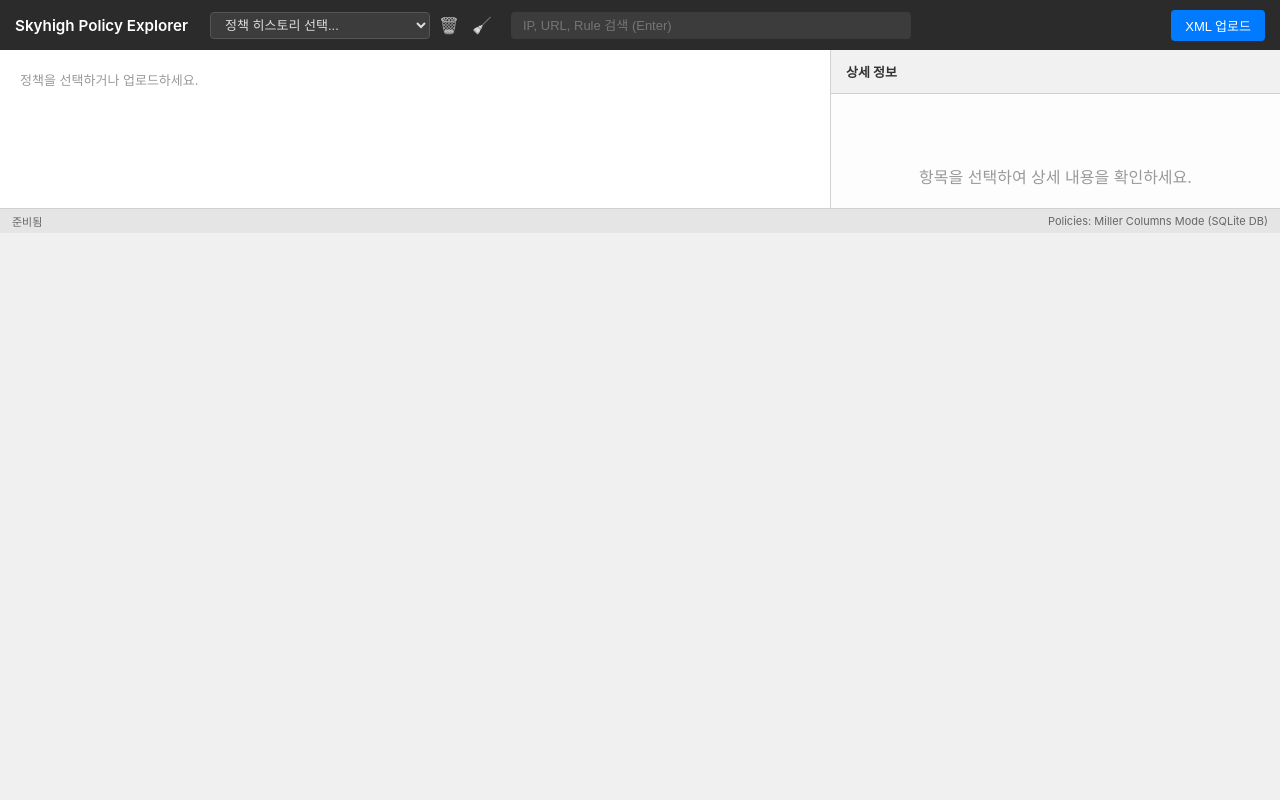
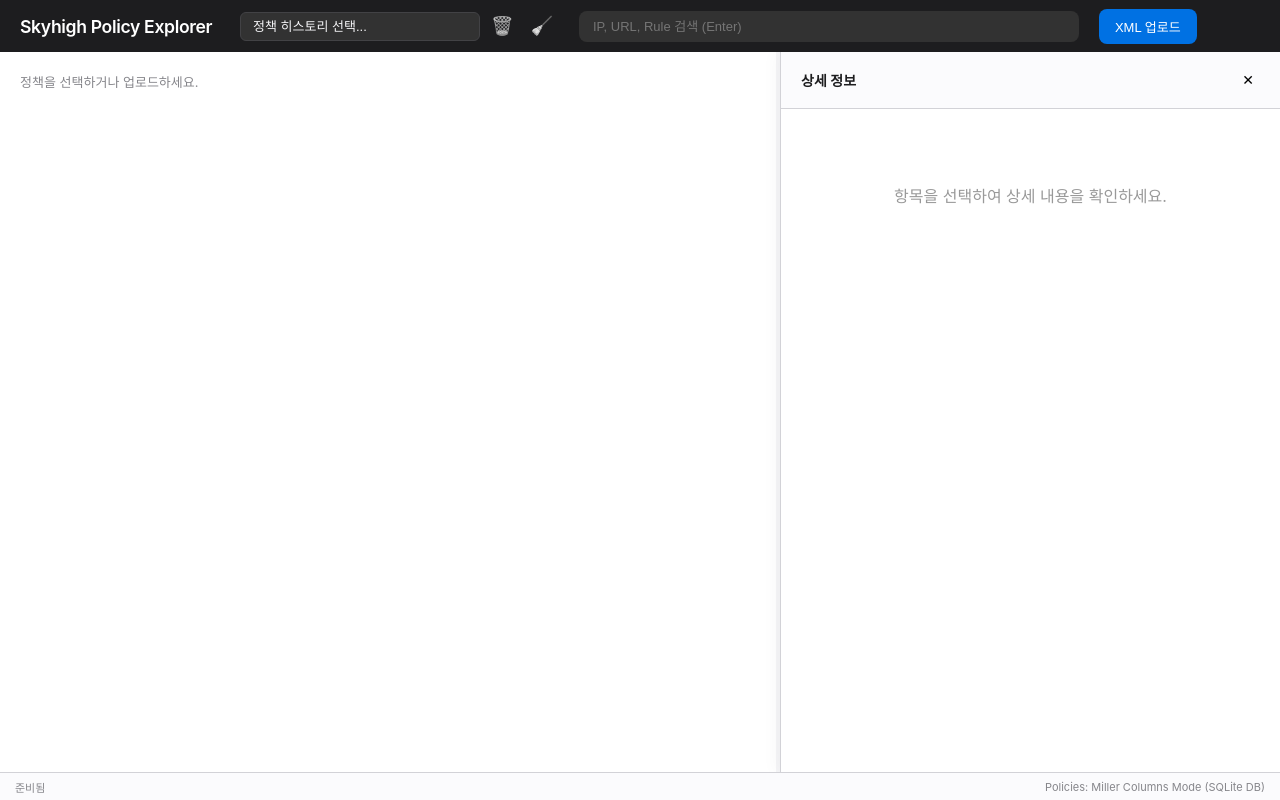
Before and after one commit to khunseop/proxy-policy-parser, a FastAPI app: page / in a window 1280 px wide. Run offline with FastAPI, Linux system fonts and the light colour scheme; data that the repository does not hold is empty.

Commit message:
feat(ui): improve layout, fix scrolling, and implement object mapping in condition view

```diff
--- a/app/static/css/style.css
+++ b/app/static/css/style.css
@@ -1,33 +1,84 @@
 :root {
-    --bg-color: #f0f0f0;
-    --header-bg: #2b2b2b;
+    --bg-color: #f5f5f7;
+    --header-bg: #1d1d1f;
     --sidebar-bg: #ffffff;
-    --border-color: #d1d1d1;
-    --primary-color: #007aff; /* macOS Blue */
-    --text-color: #333333;
-    --hover-bg: #e5e5e5;
-    --selected-bg: #007aff;
+    --border-color: #d2d2d7;
+    --primary-color: #0071e3;
+    --text-color: #1d1d1f;
+    --secondary-text: #86868b;
+    --hover-bg: #f5f5f7;
+    --selected-bg: #0071e3;
     --selected-text: #ffffff;
-    --col-width: 280px;
+    --col-width: 300px;
+    --header-height: 52px;
+    --footer-height: 28px;
 }
 
 * { box-sizing: border-box; margin: 0; padding: 0; }
-body { font-family: -apple-system, BlinkMacSystemFont, "Segoe UI", Roboto, sans-serif; height: 100vh; display: flex; flex-direction: column; background: var(--bg-color); color: var(--text-color); overflow: hidden; }
+body {
+    font-family: -apple-system, BlinkMacSystemFont, "SF Pro Text", "Myriad Set Pro", "Helvetica Neue", Helvetica, Arial, sans-serif;
+    height: 100vh;
+    display: flex;
+    flex-direction: column;
+    background: var(--bg-color);
+    color: var(--text-color);
+    overflow: hidden;
+}
 
 /* Header */
-.app-header { background: var(--header-bg); color: white; height: 50px; display: flex; align-items: center; gap: 15px; padding: 0 15px; flex-shrink: 0; z-index: 100; }
-.logo { font-weight: 600; font-size: 0.95rem; min-width: 180px; }
-.history-container select { padding: 4px 10px; border-radius: 4px; background: #3c3c3c; color: #ddd; border: 1px solid #555; font-size: 13px; width: 220px; outline: none; }
-.btn-icon { background: none; border: none; cursor: pointer; font-size: 16px; padding: 4px; border-radius: 4px; filter: grayscale(1); transition: filter 0.2s, background 0.2s; }
-.btn-icon:hover { filter: grayscale(0); background: #444; }
+.app-header {
+    background: var(--header-bg);
+    color: white;
+    height: var(--header-height);
+    display: flex;
+    align-items: center;
+    gap: 20px;
+    padding: 0 20px;
+    flex-shrink: 0;
+    z-index: 100;
+}
+.logo { font-weight: 600; font-size: 1.1rem; letter-spacing: -0.02em; min-width: 200px; }
+.history-container select {
+    padding: 6px 12px;
+    border-radius: 6px;
+    background: #323232;
+    color: #f5f5f7;
+    border: 1px solid #424245;
+    font-size: 13px;
+    width: 240px;
+    outline: none;
+    appearance: none;
+    cursor: pointer;
+}
+.btn-icon { background: none; border: none; cursor: pointer; font-size: 18px; padding: 6px; border-radius: 6px; filter: grayscale(1); transition: all 0.2s; }
+.btn-icon:hover { filter: grayscale(0); background: #424245; transform: scale(1.1); }
 
-.search-container { flex: 1; position: relative; }
-.search-container input { width: 100%; max-width: 400px; padding: 6px 12px; border-radius: 4px; border: none; background: #3c3c3c; color: white; font-size: 13px; outline: none; }
-.btn { padding: 6px 14px; border-radius: 4px; border: none; cursor: pointer; font-size: 13px; font-weight: 500; }
+.search-container { flex: 1; position: relative; max-width: 500px; }
+.search-container input {
+    width: 100%;
+    padding: 8px 14px;
+    border-radius: 8px;
+    border: none;
+    background: #323232;
+    color: white;
+    font-size: 13px;
+    outline: none;
+    transition: background 0.2s;
+}
+.search-container input:focus { background: #424245; }
+
+.btn { padding: 8px 16px; border-radius: 8px; border: none; cursor: pointer; font-size: 13px; font-weight: 500; transition: all 0.2s; }
 .btn.primary { background: var(--primary-color); color: white; }
+.btn.primary:hover { background: #0077ed; }
 
 /* Main Layout */
-.app-main { display: flex; flex: 1; overflow: hidden; position: relative; }
+.app-main {
+    display: flex;
+    flex: 1;
+    overflow: hidden;
+    position: relative;
+    height: calc(100vh - var(--header-height) - var(--footer-height));
+}
 
 /* Miller Columns Container */
 .tree-container {
@@ -37,6 +88,7 @@ body { font-family: -apple-system, BlinkMacSystemFont, "Segoe UI", Roboto, sans-
     overflow-y: hidden;
     background: white;
     scrollbar-width: thin;
+    height: 100%;
 }
 
 /* Individual Column */
@@ -47,58 +99,189 @@ body { font-family: -apple-system, BlinkMacSystemFont, "Segoe UI", Roboto, sans-
     height: 100%;
     overflow-y: auto;
     background: white;
+    display: flex;
+    flex-direction: column;
 }
 
 /* Tree Item */
 .tree-item {
-    padding: 6px 12px;
+    padding: 8px 16px;
     cursor: pointer;
     display: flex;
     align-items: center;
     font-size: 13px;
     white-space: nowrap;
     position: relative;
+    border-bottom: 1px solid #f9f9fb;
+    transition: background 0.15s;
 }
 .tree-item:hover { background: var(--hover-bg); }
 .tree-item.selected { background: var(--selected-bg); color: var(--selected-text); }
-.tree-item .icon { margin-right: 8px; font-size: 14px; }
-.tree-item .arrow { margin-left: auto; font-size: 10px; opacity: 0.5; }
+.tree-item .icon { margin-right: 10px; font-size: 16px; }
+.tree-item .name { flex: 1; overflow: hidden; text-overflow: ellipsis; }
+.tree-item .arrow { margin-left: 8px; font-size: 10px; opacity: 0.4; }
 .tree-item.selected .arrow { opacity: 1; color: white; }
 
 /* Detail Inspector (Fixed Right) */
 .detail-panel {
-    width: 450px;
-    background: #fdfdfd;
+    width: 500px;
+    background: #ffffff;
     border-left: 1px solid var(--border-color);
     display: flex;
     flex-direction: column;
     flex-shrink: 0;
     z-index: 10;
+    box-shadow: -5px 0 15px rgba(0,0,0,0.03);
+    height: 100%;
 }
-.detail-header { padding: 12px 15px; border-bottom: 1px solid var(--border-color); font-weight: bold; background: #f1f1f1; font-size: 13px; }
-.detail-container { padding: 20px; overflow-y: auto; flex: 1; }
+.detail-header {
+    padding: 14px 20px;
+    border-bottom: 1px solid var(--border-color);
+    font-weight: 600;
+    background: #fbfbfd;
+    font-size: 14px;
+    display: flex;
+    justify-content: space-between;
+    align-items: center;
+}
+.detail-container {
+    padding: 24px;
+    overflow-y: auto;
+    flex: 1;
+    height: 100%;
+}
 
 /* Typography in Detail */
-.detail-card h2 { font-size: 1.2rem; margin-bottom: 8px; display: flex; align-items: center; gap: 8px; }
-.path-text { font-size: 11px; color: #888; margin-bottom: 20px; word-break: break-all; font-family: monospace; }
-.label { font-size: 10px; font-weight: bold; color: #999; text-transform: uppercase; margin-bottom: 6px; display: block; border-left: 2px solid var(--border-color); padding-left: 6px; }
-.value { background: #f8f8f8; padding: 10px; border-radius: 4px; border: 1px solid #eee; font-family: monospace; font-size: 13px; white-space: pre-wrap; line-height: 1.4; margin-bottom: 15px; }
-.value.condition { border-left: 3px solid var(--primary-color); background: #f0f7ff; color: #003a8c; }
-.badge { padding: 2px 6px; border-radius: 10px; font-size: 10px; color: white; }
-.badge.enabled { background: #28a745; }
-.badge.disabled { background: #6c757d; }
+.detail-card h2 {
+    font-size: 1.4rem;
+    margin-bottom: 12px;
+    display: flex;
+    align-items: center;
+    gap: 10px;
+    font-weight: 700;
+    letter-spacing: -0.02em;
+}
+.path-text {
+    font-size: 12px;
+    color: var(--secondary-text);
+    margin-bottom: 24px;
+    word-break: break-all;
+    background: #f5f5f7;
+    padding: 8px 12px;
+    border-radius: 6px;
+}
+.detail-row { margin-bottom: 20px; }
+.label {
+    font-size: 11px;
+    font-weight: 700;
+    color: var(--secondary-text);
+    text-transform: uppercase;
+    margin-bottom: 8px;
+    display: block;
+}
+.value {
+    background: #ffffff;
+    padding: 12px;
+    border-radius: 8px;
+    border: 1px solid var(--border-color);
+    font-family: 'SF Mono', SFMono-Regular, ui-monospace, Menlo, monospace;
+    font-size: 13px;
+    white-space: pre-wrap;
+    line-height: 1.5;
+    position: relative;
+}
+.value.condition {
+    border-left: 4px solid var(--primary-color);
+    background: #f0f7ff;
+    color: #003a8c;
+}
+.value.condition .list-link {
+    color: var(--primary-color);
+    text-decoration: underline;
+    cursor: pointer;
+    font-weight: 600;
+}
+.value.condition .list-link:hover {
+    color: #0077ed;
+}
+
+.badge { padding: 3px 8px; border-radius: 12px; font-size: 11px; color: white; font-weight: 600; }
+.badge.enabled { background: #34c759; }
+.badge.disabled { background: #8e8e93; }
+
+/* Object Detail View */
+.object-view {
+    margin-top: 15px;
+    border: 1px solid var(--border-color);
+    border-radius: 8px;
+    overflow: hidden;
+}
+.object-view-header {
+    background: #f5f5f7;
+    padding: 8px 12px;
+    font-weight: 600;
+    font-size: 12px;
+    border-bottom: 1px solid var(--border-color);
+}
+.object-list {
+    list-style: none;
+    max-height: 300px;
+    overflow-y: auto;
+    background: white;
+}
+.object-list li {
+    padding: 8px 12px;
+    border-bottom: 1px solid #f0f0f0;
+    font-family: 'SF Mono', monospace;
+    font-size: 12px;
+    display: flex;
+    justify-content: space-between;
+}
+.object-list li:last-child { border-bottom: none; }
+.object-list li .entry-type {
+    font-size: 10px;
+    color: #999;
+    background: #eee;
+    padding: 2px 4px;
+    border-radius: 4px;
+}
 
 /* Footer */
-.app-footer { height: 25px; background: #e5e5e5; border-top: 1px solid var(--border-color); display: flex; align-items: center; justify-content: space-between; padding: 0 12px; font-size: 11px; color: #666; }
+.app-footer {
+    height: var(--footer-height);
+    background: #fbfbfd;
+    border-top: 1px solid var(--border-color);
+    display: flex;
+    align-items: center;
+    justify-content: space-between;
+    padding: 0 15px;
+    font-size: 11px;
+    color: var(--secondary-text);
+    flex-shrink: 0;
+}
 
 /* Search Results Overlay */
 .search-results-overlay {
-    position: absolute; top: 45px; left: 0; width: 600px; max-height: 400px;
-    background: white; border: 1px solid var(--border-color); box-shadow: 0 10px 25px rgba(0,0,0,0.15);
-    z-index: 200; display: none; overflow-y: auto; border-radius: 8px;
+    position: absolute; top: calc(var(--header-height) - 5px); left: 240px; width: 500px; max-height: 500px;
+    background: white; border: 1px solid var(--border-color); box-shadow: 0 15px 40px rgba(0,0,0,0.15);
+    z-index: 200; display: none; overflow-y: auto; border-radius: 12px;
 }
-.search-item { padding: 10px 15px; border-bottom: 1px solid #f0f0f0; cursor: pointer; color: #333; }
-.search-item:hover { background: #f8f9fa; }
-.search-item .name { font-weight: bold; font-size: 13px; }
-.search-item .path { font-size: 11px; color: #888; }
-.loading { padding: 20px; text-align: center; color: #999; font-size: 13px; }
+.search-item { padding: 12px 18px; border-bottom: 1px solid #f0f0f0; cursor: pointer; transition: background 0.2s; }
+.search-item:hover { background: var(--hover-bg); }
+.search-item .name { font-weight: 600; font-size: 13px; margin-bottom: 2px; }
+.search-item .path { font-size: 11px; color: var(--secondary-text); }
+.loading { padding: 30px; text-align: center; color: var(--secondary-text); font-size: 13px; }
+
+/* Resizer */
+.resizer {
+    width: 4px;
+    cursor: col-resize;
+    background: transparent;
+    transition: background 0.3s;
+    height: 100%;
+    flex-shrink: 0;
+    z-index: 20;
+}
+.resizer:hover, .resizer.resizing {
+    background: var(--primary-color);
+}
--- a/app/static/js/app.js
+++ b/app/static/js/app.js
@@ -1,6 +1,10 @@
 let currentSetId = null;
+let objectsMap = {}; // list_id -> { name, entries: [] }
 
-window.onload = loadHistory;
+window.onload = () => {
+    loadHistory();
+    initResizer();
+};
 
 // 전역 클릭 시 검색 결과 닫기
 document.addEventListener('click', (e) => {
@@ -9,6 +13,46 @@ document.addEventListener('click', (e) => {
         searchResults.style.display = 'none';
     }
 });
+
+function initResizer() {
+    const resizer = document.getElementById('drag-resizer');
+    const panel = document.getElementById('detail-view');
+    let isResizing = false;
+
+    resizer.addEventListener('mousedown', (e) => {
+        isResizing = true;
+        document.body.style.cursor = 'col-resize';
+        resizer.classList.add('resizing');
+    });
+
+    document.addEventListener('mousemove', (e) => {
+        if (!isResizing) return;
+        const width = window.innerWidth - e.clientX;
+        if (width > 300 && width < 800) {
+            panel.style.width = `${width}px`;
+        }
+    });
+
+    document.addEventListener('mouseup', () => {
+        isResizing = false;
+        document.body.style.cursor = 'default';
+        resizer.classList.remove('resizing');
+    });
+}
+
+function closeDetailView() {
+    const panel = document.getElementById('detail-view');
+    panel.style.display = 'none';
+    const resizer = document.getElementById('drag-resizer');
+    resizer.style.display = 'none';
+}
+
+function openDetailView() {
+    const panel = document.getElementById('detail-view');
+    panel.style.display = 'flex';
+    const resizer = document.getElementById('drag-resizer');
+    resizer.style.display = 'block';
+}
 
 async function loadHistory() {
     try {
@@ -27,6 +71,32 @@ async function loadHistory() {
     }
 }
 
+async function loadObjects(set_id) {
+    try {
+        const response = await fetch(`/api/v1/objects/${set_id}`);
+        const objects = await response.json();
+        objectsMap = {};
+        objects.forEach(obj => {
+            const id = obj.list_id;
+            if (!objectsMap[id]) {
+                objectsMap[id] = {
+                    name: obj.list_name,
+                    type: obj.list_type_id,
+                    entries: []
+                };
+            }
+            if (obj.entry_value) {
+                objectsMap[id].entries.push({
+                    value: obj.entry_value,
+                    type: obj.entry_type || 'default'
+                });
+            }
+        });
+    } catch (err) {
+        console.error("객체 데이터 로드 실패:", err);
+    }
+}
+
 async function handleSetChange() {
     currentSetId = document.getElementById('history-select').value;
     const treeContainer = document.getElementById('tree-container');
@@ -35,8 +105,11 @@ async function handleSetChange() {
     if (!currentSetId) {
         treeContainer.innerHTML = '<div class="loading" style="padding: 20px;">정책을 선택하거나 업로드하세요.</div>';
         detailContent.innerHTML = '<div class="empty-state" style="text-align:center; color:#999; margin-top:50px;">항목을 선택하여 상세 내용을 확인하세요.</div>';
+        objectsMap = {};
         return;
     }
+
+    await loadObjects(currentSetId);
     initFinder();
 }
 
@@ -90,6 +163,8 @@ async function handleFileUpload() {
         currentSetId = result.set_id;
         await loadHistory();
         document.getElementById('history-select').value = currentSetId;
+
+        await loadObjects(currentSetId);
         initFinder();
         document.getElementById('status-msg').innerText = "업로드 완료";
     } catch (err) {
@@ -123,7 +198,7 @@ async function addColumn(parentPath, colIndex) {
         colDiv.innerHTML = '';
 
         if (nodes.length === 0) {
-            colDiv.innerHTML = '<div style="padding:10px; color:#ccc; font-style:italic;">하위 항목 없음</div>';
+            colDiv.innerHTML = '<div style="padding:20px; color:#ccc; font-style:italic; text-align:center; font-size:12px;">하위 항목 없음</div>';
             return;
         }
 
@@ -133,14 +208,14 @@ async function addColumn(parentPath, colIndex) {
             const icon = node.Type === 'Group' ? '📁' : '📄';
             item.innerHTML = `
                 <span class="icon">${icon}</span>
-                <span class="name">${node.Name || 'Unnamed'}</span>
+                <span class="name" title="${node.Name}">${node.Name || 'Unnamed'}</span>
                 ${node.Type === 'Group' ? '<span class="arrow">▶</span>' : ''}
             `;
 
             item.onclick = (e) => {
                 colDiv.querySelectorAll('.tree-item').forEach(el => el.classList.remove('selected'));
                 item.classList.add('selected');
-                showDetail(node, item);
+                showDetail(node);
                 if (node.Type === 'Group') {
                     addColumn(node.Path, colIndex + 1);
                 } else {
@@ -156,7 +231,55 @@ async function addColumn(parentPath, colIndex) {
     }
 }
 
-function showDetail(item, element) {
+function formatCondition(condition) {
+    if (!condition || condition === 'Always') return 'Always';
+
+    // List(ID) 패턴을 찾아서 링크로 변환
+    return condition.replace(/List\(([^)]+)\)/g, (match, id) => {
+        const obj = objectsMap[id];
+        if (obj) {
+            return `<span class="list-link" onclick="showObjectDetail('${id}')" title="내용 보기">${obj.name}</span>`;
+        }
+        return match;
+    });
+}
+
+function showObjectDetail(listId) {
+    const obj = objectsMap[listId];
+    if (!obj) return;
+
+    // 기존 상세 정보 아래에 객체 정보 추가하거나 팝업?
+    // 여기서는 간단하게 detail-content에 덮어씌우지 않고 추가 정보를 보여줌
+    const existingObjView = document.getElementById('object-view-container');
+    if (existingObjView) existingObjView.remove();
+
+    const container = document.createElement('div');
+    container.id = 'object-view-container';
+    container.className = 'object-view';
+    container.innerHTML = `
+        <div class="object-view-header">
+            <span>List: ${obj.name} (${obj.type})</span>
+            <button class="btn-icon" style="font-size: 10px; float:right;" onclick="this.parentElement.parentElement.remove()">✕</button>
+        </div>
+        <ul class="object-list">
+            ${obj.entries.map(e => `<li><span>${e.value}</span> <span class="entry-type">${e.type}</span></li>`).join('')}
+            ${obj.entries.length === 0 ? '<li style="color:#999; font-style:italic;">항목 없음</li>' : ''}
+        </ul>
+    `;
+
+    const detailContainer = document.getElementById('detail-content');
+    // Condition 영역 바로 다음에 삽입 시도
+    const conditionRow = detailContainer.querySelector('.detail-row:nth-child(3)');
+    if (conditionRow) {
+        conditionRow.after(container);
+    } else {
+        detailContainer.appendChild(container);
+    }
+    container.scrollIntoView({ behavior: 'smooth', block: 'nearest' });
+}
+
+function showDetail(item) {
+    openDetailView();
     const container = document.getElementById('detail-content');
     container.innerHTML = `
         <div class="detail-card">
@@ -165,7 +288,7 @@ function showDetail(item, element) {
 
             <div class="detail-row">
                 <span class="label">Condition (조건)</span>
-                <div class="value condition">${item.Condition || 'Always'}</div>
+                <div class="value condition">${formatCondition(item.Condition)}</div>
             </div>
 
             ${item.Type === 'Rule' ? `
@@ -177,22 +300,22 @@ function showDetail(item, element) {
 
             <div class="detail-row">
                 <span class="label">Technical Info</span>
-                <div class="value grid-2" style="display:grid; grid-template-columns:1fr 1fr; gap:10px; font-size:12px;">
-                    <div><strong>ID:</strong> ${item.ID}</div>
-                    <div><strong>Cloud:</strong> ${item.CloudSynced || 'False'}</div>
-                    <div><strong>Cycle:</strong> ${item.CycleRequest ? 'Req' : ''} ${item.CycleResponse ? 'Res' : ''}</div>
-                    <div><strong>Rights:</strong> ${item.DefaultRights}</div>
+                <div class="value" style="display:grid; grid-template-columns:1fr 1fr; gap:12px; font-size:12px; font-family: sans-serif;">
+                    <div><span style="color:#888">ID:</span> ${item.ID}</div>
+                    <div><span style="color:#888">Cloud:</span> ${item.CloudSynced === 'true' ? 'Yes' : 'No'}</div>
+                    <div><span style="color:#888">Cycle:</span> ${item.CycleRequest === 'true' ? 'Req' : ''} ${item.CycleResponse === 'true' ? 'Res' : ''}</div>
+                    <div><span style="color:#888">Rights:</span> ${item.DefaultRights}</div>
                 </div>
             </div>
 
             <div class="detail-row">
                 <span class="label">ACElements</span>
-                <div class="value" style="font-size:11px; overflow-x:auto;">${item.ACElements}</div>
+                <div class="value" style="font-size:11px; overflow-x:auto; background: #fafafa;">${item.ACElements || 'None'}</div>
             </div>
 
             <div class="detail-row">
                 <span class="label">Description (설명)</span>
-                <div class="value">${item.Description || '-'}</div>
+                <div class="value" style="font-family: sans-serif;">${item.Description || '-'}</div>
             </div>
         </div>
     `;
@@ -228,8 +351,9 @@ async function handleSearch(event) {
                 <div class="path">${item.Path}</div>
             `;
             div.onclick = () => {
-                showDetail(item, null);
+                showDetail(item);
                 resultsOverlay.style.display = 'none';
+                // TODO: 트리를 해당 항목까지 확장하는 기능은 추후 구현
             };
             resultsOverlay.appendChild(div);
         });
--- a/app/templates/index.html
+++ b/app/templates/index.html
@@ -37,9 +37,15 @@
                 <div class="loading" style="padding: 20px;">정책을 선택하거나 업로드하세요.</div>
             </div>
 
+            <!-- Resizer -->
+            <div class="resizer" id="drag-resizer"></div>
+
             <!-- 우측 상세 정보 패널 (고정) -->
             <section class="detail-panel" id="detail-view">
-                <div class="detail-header">상세 정보</div>
+                <div class="detail-header">
+                    <span>상세 정보</span>
+                    <button class="btn-icon" style="font-size: 14px;" onclick="closeDetailView()">✕</button>
+                </div>
                 <div id="detail-content" class="detail-container">
                     <div class="empty-state" style="text-align:center; color:#999; margin-top:50px;">
                         항목을 선택하여 상세 내용을 확인하세요.
```
